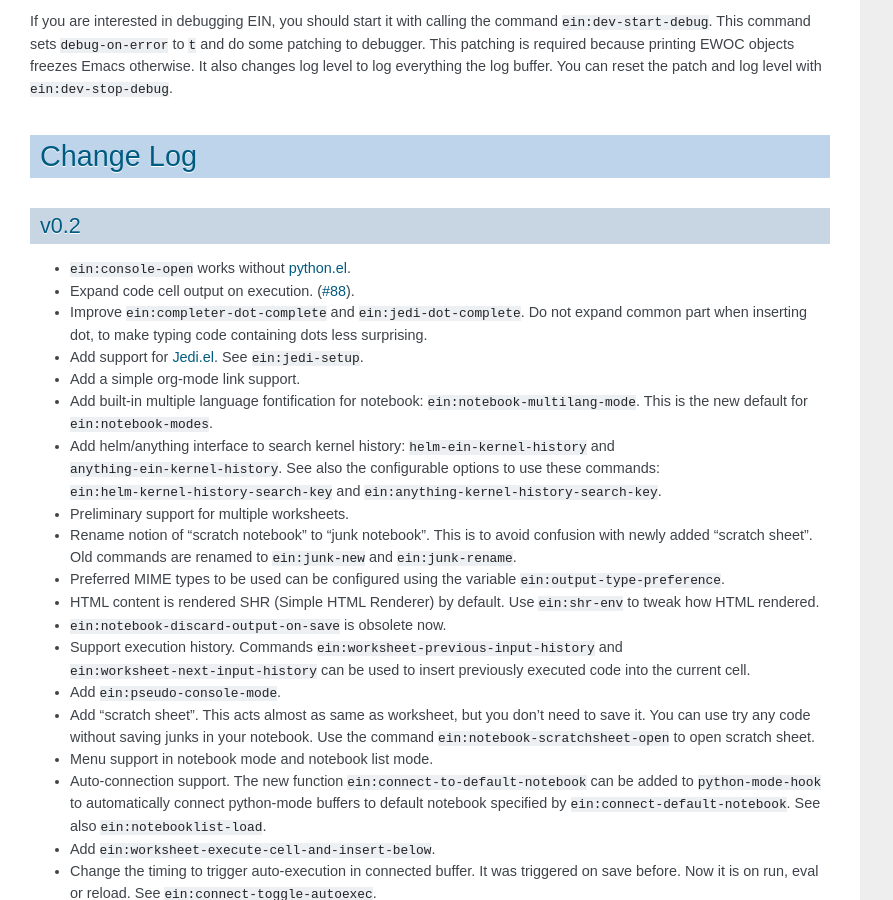
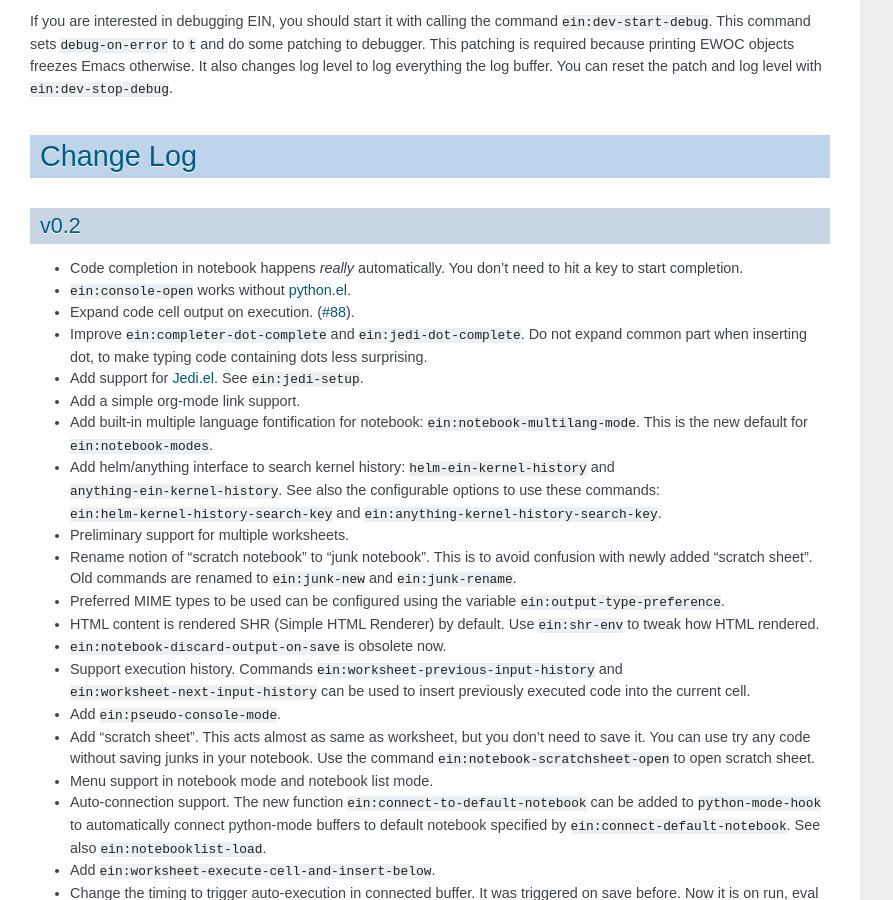
Before and after one commit to millejoh/emacs-ipython-notebook, a Sphinx documentation site: the page built from doc/source/index.rst, in a window 1280 px wide and 900 px high, scrolled down 14689 px. Shown: the whole window, without its empty margins (0-893 px from the left). Built offline with Sphinx 7.4.7, drawn with Linux system fonts in a browser that asks for light colours; cross-references to code outside the pages are shown as plain code.

Commit message:
Update changelog

```diff
--- a/doc/source/index.rst
+++ b/doc/source/index.rst
@@ -543,6 +543,8 @@ Change Log
 v0.2
 ----
 
+* Code completion in notebook happens *really* automatically.
+  You don't need to hit a key to start completion.
 * :el:symbol:`ein:console-open` works without `python.el`_.
 * Expand code cell output on execution.
   (`#88 <https://github.com/tkf/emacs-ipython-notebook/issues/88>`_).
```
